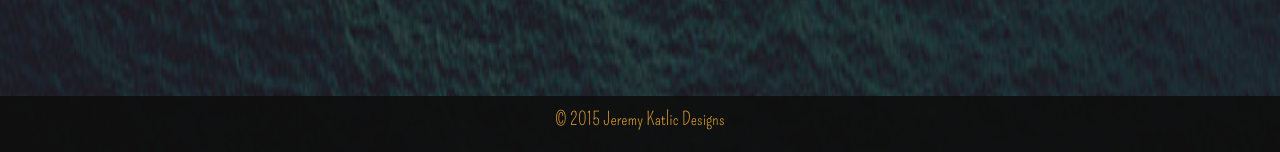
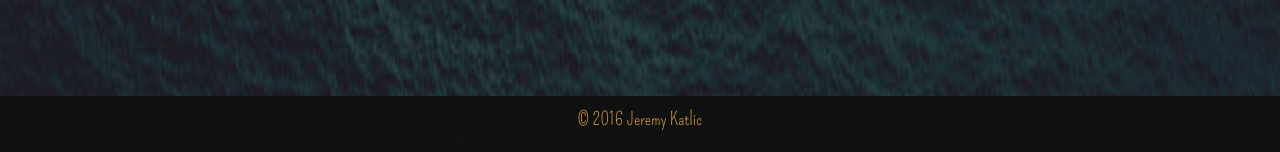
Before and after one commit to jkatlic/profile, a PHP site: page /home.php in a window 1280 px wide. Shown: the part 4099-4251 px from the top of the page. Run offline with PHP 8.4, Linux system fonts and the light colour scheme; some libraries are stand-ins or nearby versions.

Commit message:
Legal Update
Updated copyright date in footer, and changed name to just me in case
of ownership ambiguity from the title ‘Jeremy Katlic Designs’ as that
isn’t a real company.

```diff
--- a/home.php
+++ b/home.php
@@ -230,7 +230,7 @@
         </div>
 
         <div id="footer">
-          <p>&copy; 2015 Jeremy Katlic Designs</p>
+          <p>&copy; 2016 Jeremy Katlic</p>
         </div>
   </div>
     <script src="http://ajax.googleapis.com/ajax/libs/jquery/2.1.1/jquery.min.js"></script>
```
